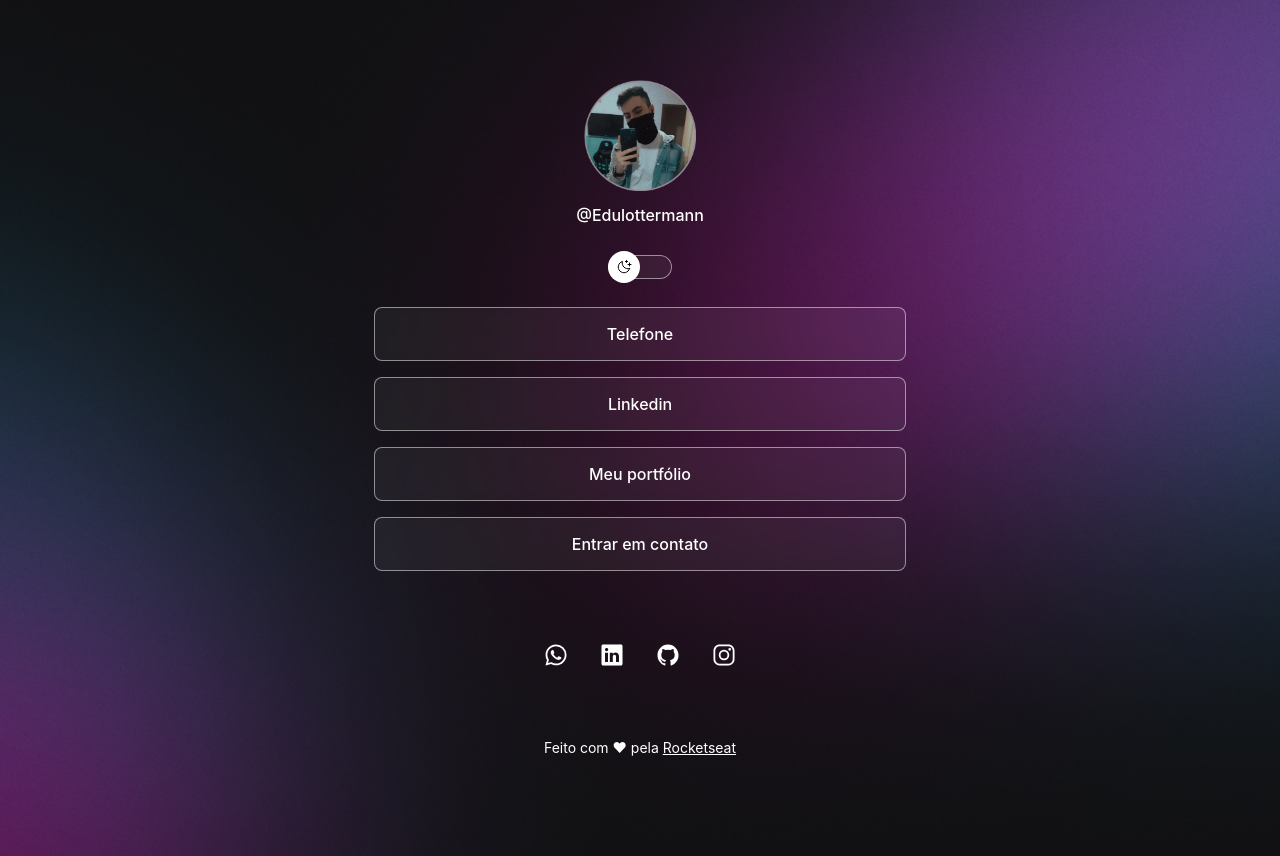
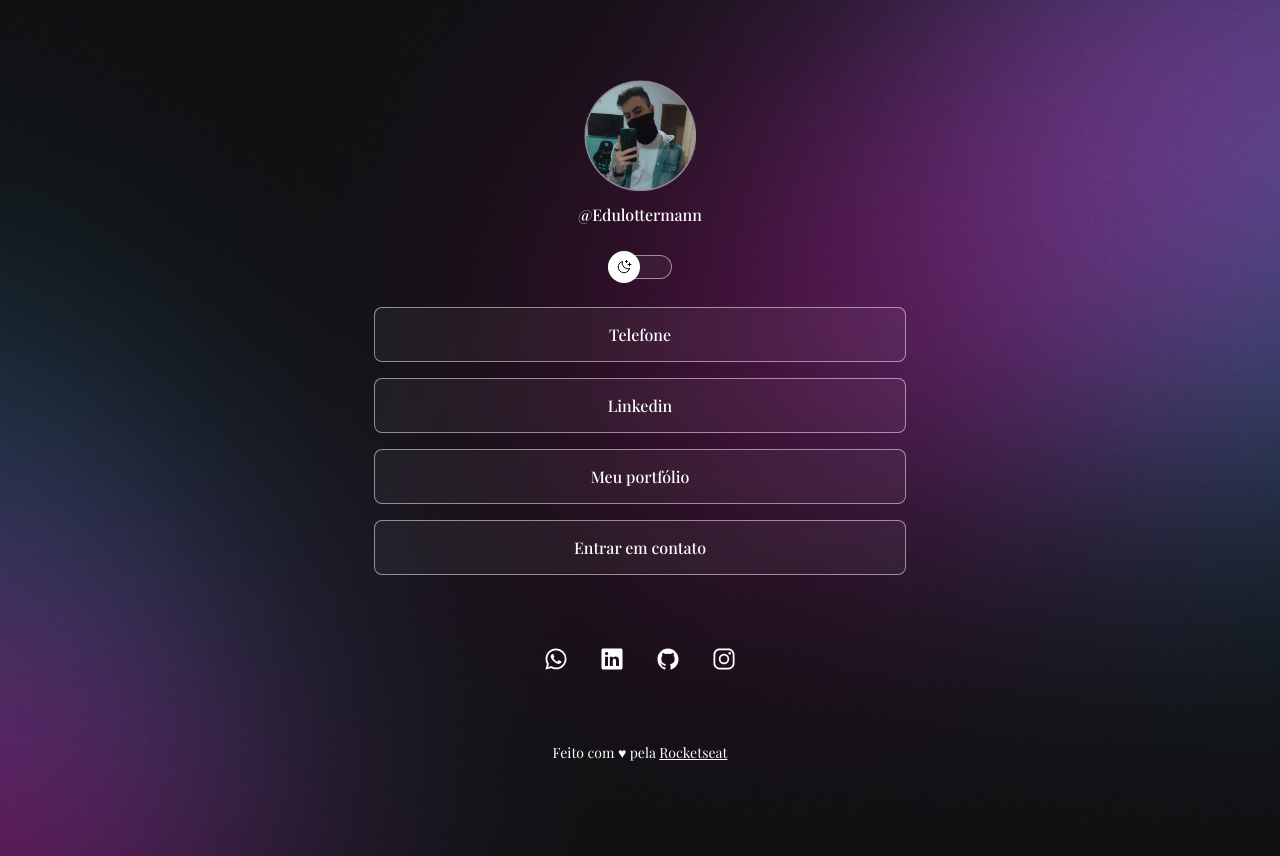
Before and after one commit to lottermnn/DevLinks, a plain HTML site: page index.html in a window 1280 px wide. Drawn offline with nearby package versions, Linux system fonts and the light colour scheme.

Commit message:
Displayfair

```diff
--- a/style.css
+++ b/style.css
@@ -30,7 +30,7 @@ body {
 }
 
 body * {
-  font-family: "Inter", sans-serif;
+  font-family: "Playfair Display", sans-serif;
   color: var(--text-color);
 }
 
```
